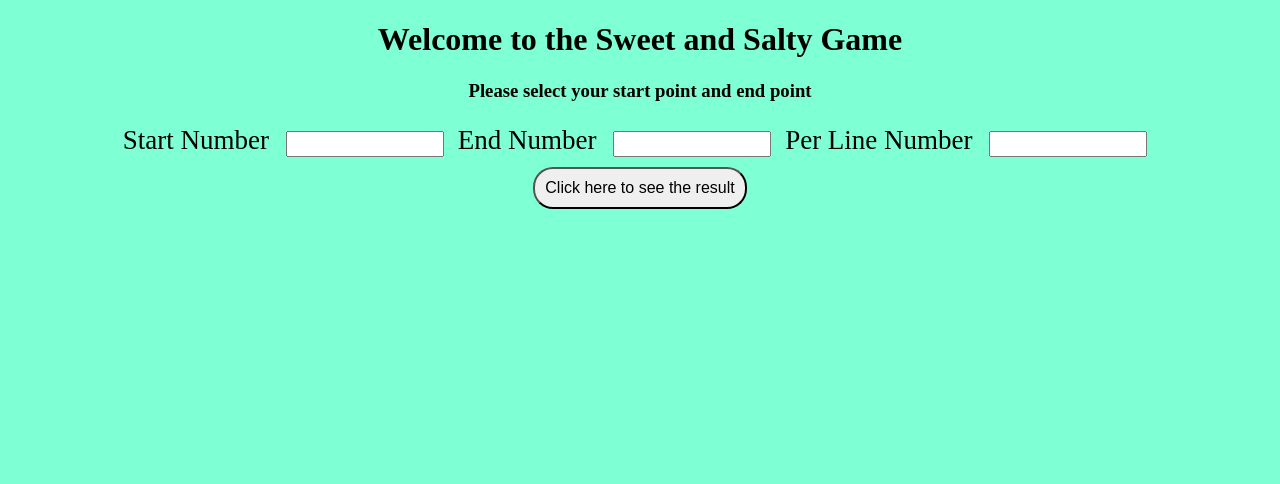
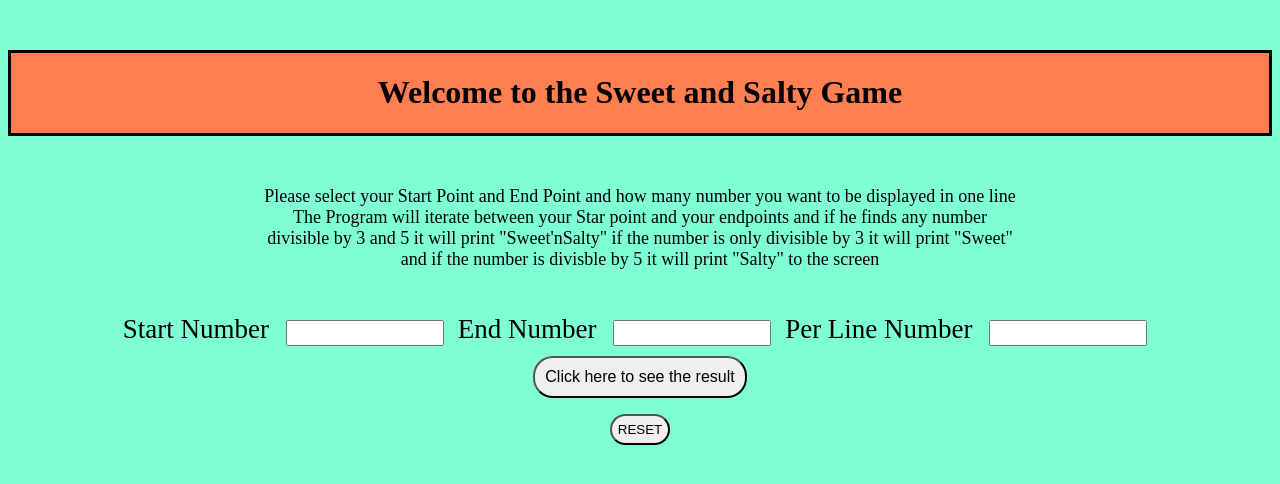
Before and after one commit to 03012021-dotnet-uta/AnisMedini_p0, a plain HTML site: page SweetSaltyJsInteractive/SweetSaltyInteractive.html in a window 1280 px wide. Drawn offline with Linux system fonts and the light colour scheme.

Commit message:
add more functionality and comments

```diff
--- a/SweetSaltyJsInteractive/SweetSaltyInteractive.html
+++ b/SweetSaltyJsInteractive/SweetSaltyInteractive.html
@@ -8,6 +8,20 @@
     <style>
       body {
         background-color: aquamarine;
+      }
+      header {
+        border: 3px solid;
+        margin-top: 50px;
+        margin-bottom: 50px;
+        background-color: coral;
+      }
+      .explain {
+        width: 60%;
+        margin: auto;
+        font-size: large;
+      }
+      .forming {
+        margin-top: 40px;
       }
       #myForm {
         text-align: center;
@@ -27,9 +41,17 @@
         font-size: medium;
         border-radius: 20px;
       }
+      #rest {
+        align-items: center;
+        display: block;
+        margin: auto;
+        padding: 6px;
+        border-radius: 20px;
+      }
       #btn:hover {
         background-color: coral;
       }
+
       label {
         font-size: 27px;
         text-shadow: 20px;
@@ -38,14 +60,29 @@
         text-align: center;
         font-size: large;
       }
+      .myy {
+        display: block;
+      }
     </style>
   </head>
 
   <body>
     <!-- HTML -->
+    <!-- Main Screen  -->
     <div id="myForm">
+      <header>
         <h1>Welcome to the Sweet and Salty Game</h1>
-      <h3>Please select your start point and end point</h3>
+      </header>
+      <p class="explain">
+        Please select your Start Point and End Point and how many number you
+        want to be displayed in one line The Program will iterate between your
+        Star point and your endpoints and if he finds any number divisible by 3
+        and 5 it will print "Sweet'nSalty" if the number is only divisible by 3
+        it will print "Sweet" and if the number is divisble by 5 it will print
+        "Salty" to the screen
+      </p>
+      <!-- our label and input -->
+      <div class="forming">
         <label for="start"> Start Number </label>
         <input type="number" id="start" name="start" />
         <label for="end">End Number </label>
@@ -54,34 +91,55 @@
         <input type="rows" id="rows" name="rows" />
         <input type="submit" id="btn" value="Click here to see the result" />
       </div>
+    </div>
     <p id="count"></p>
 
+    <!-- Displaying the result -->
     <div class="contentPara">
+      <button onclick="window.location.reload()" id="rest">RESET</button>
       <p class="content" id="my"></p>
     </div>
 
     <script>
+      // javascript
+      // gettinh the value of rows
       let rows = Number(document.getElementById("rows").value);
+      // getting the variable .content class to display the result
       let el = document.querySelector(".content");
+
       let myHTML = "";
 
+      // the program will call this function when clicked on the button
       function valid() {
         let start = Number(document.getElementById("start").value);
+        let rows = parseInt(document.getElementById("rows").value);
+        if (rows == 0) {
+          rows = (start - end) / 100;
+        }
+
         let end = Number(document.getElementById("end").value);
+        // if too small display error message
         if (end - start < 200) {
           el.innerHTML = "200 DIFFERENCE REQUIRED BETWEEN TWO NUMBER";
           document.getElementById("myForm").style.display = "none";
           document.getElementById("my").style.backgroundColor = "red";
+          document.getElementById("reset").classList.add("myy");
+          // if too big display error message
         } else if (end - start > 10000) {
           el.innerHTML = "10000 IS THE MAXIMUN DIFFERENCE ALLOWED";
           document.getElementById("myForm").style.display = "none";
           document.getElementById("my").style.backgroundColor = "red";
+          document.getElementById("reset").classList.add("myy");
+          // if evertying is fine displaying the result
         } else {
           mainFunction();
+          document.getElementById("my").style.width = (rows * 100) / 1.7 + "px";
           document.getElementById("myForm").style.display = "none";
+          document.getElementById("reset").classList.add("myy");
         }
       }
 
+      // the function above will call this function if all the input are valid
       function mainFunction() {
         var count = document.getElementById("count");
         var start = Number(document.getElementById("start").value);
@@ -89,28 +147,27 @@
         var rows = Number(document.getElementById("rows").value);
         var el = document.querySelector(".content");
 
-        sweeAndSalty = 0;
-        sweet = 0;
-        salty = 0;
         let myHTML = "";
         let myBreak = "";
+        // creating a for loop going from start to end
         for (let i = start; i < end; i++) {
+          // checking for number id it's divisible by 3 and 5
           if ((i % 3 && i % 5) == 0) {
-            myHTML += " Sweet and Salty ";
-            sweeAndSalty++;
+            myHTML += " Sweet'nSalty ";
+            // checking for number id it's divisible by 3
           } else if (i % 3 == 0) {
             myHTML += " Sweet ";
-            sweet++;
+            // checking for number id it's divisible by 5
           } else if (i % 5 == 0) {
             myHTML += " Salty ";
-            salty++;
+            // if none of the condition are met write the number to the screen
           } else {
             myHTML += Number(i).toLocaleString("en-US") + " ";
           }
           el.innerHTML = myHTML;
         }
       }
-
+      // creating an event  once you clicked the button
       document.getElementById("btn").addEventListener("click", valid);
     </script>
   </body>
```
Lines whose indentation alone changed are shown as unchanged.
